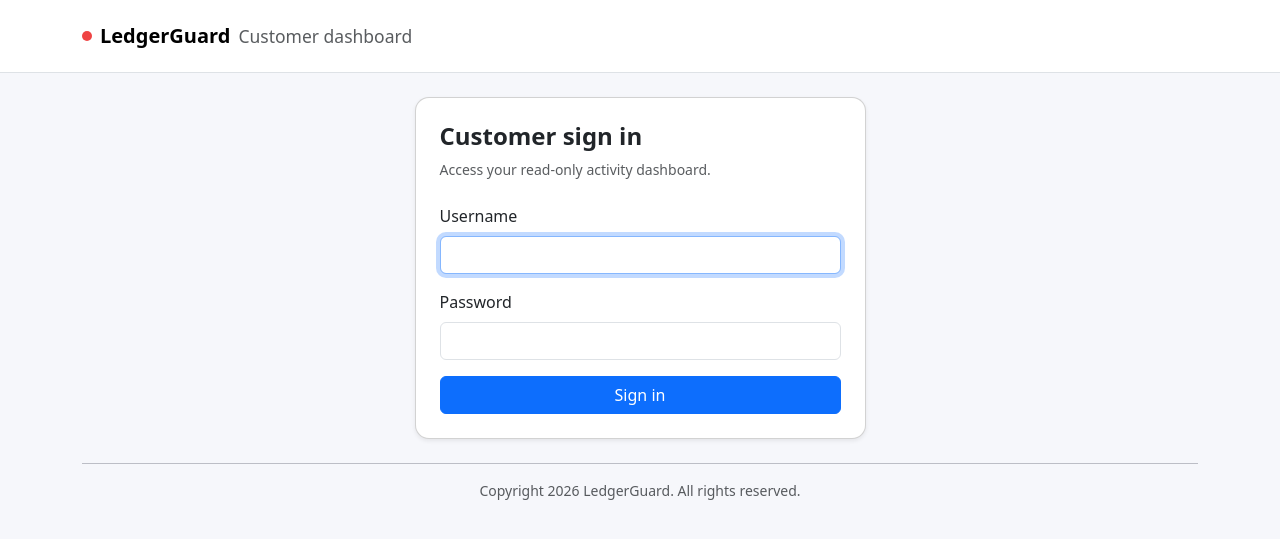
After one commit to AAdewunmi/Neo-Bank-Fraud-Detection-Project, a Django app: page /customer/login/ in a window 1280 px wide. The commit adds this page. Shown: the top 539 px of the page. Run offline with Django 5.2, Linux system fonts and the light colour scheme.

Commit message:
Implement customer auth flow from landing page to customer dashboard and logout

```diff
--- a/customer_site/templates/customer/base.html
+++ b/customer_site/templates/customer/base.html
@@ -3,14 +3,14 @@
 <html lang="en">
   <head>
     <meta charset="utf-8">
-    <title>LedgerGuard Customer</title>
+    <title>LedgerGuard Customer Dashboard</title>
     <meta name="viewport" content="width=device-width, initial-scale=1">
     <link href="https://cdn.jsdelivr.net/npm/bootstrap@5.3.3/dist/css/bootstrap.min.css" rel="stylesheet">
     <style>
       :root {
-        --cs-bg: #f8fafc;
+        --cs-bg: #f6f7fb;
         --cs-ink: #0f172a;
-        --cs-accent: #2563eb;
+        --cs-accent: #ef4444;
       }
       body { background: var(--cs-bg); color: var(--cs-ink); }
       .card { border-radius: 14px; }
@@ -31,9 +31,16 @@
         <a class="navbar-brand d-flex align-items-center" href="/customer/">
           <span class="brand-dot"></span>
           <span class="fw-semibold">LedgerGuard</span>
-          <span class="ms-2 small text-muted">Customer</span>
+          <span class="ms-2 small text-muted">Customer dashboard</span>
         </a>
-        <a class="btn btn-sm btn-outline-secondary" href="/">Back to overview</a>
+        <div class="d-flex gap-2">
+          {% if user.is_authenticated %}
+            <form method="post" action="{% url 'customer:logout' %}" class="mb-0">
+              {% csrf_token %}
+              <button class="btn btn-sm btn-outline-secondary" type="submit">Sign out</button>
+            </form>
+          {% endif %}
+        </div>
       </div>
     </nav>
 
--- /dev/null
+++ b/customer_site/templates/customer/login.html
@@ -0,0 +1,37 @@
+{% extends "customer/base.html" %}
+
+{% block content %}
+<div class="row justify-content-center">
+  <div class="col-md-6 col-lg-5">
+    <div class="card shadow-sm">
+      <div class="card-body p-4">
+        <h1 class="h4 fw-semibold mb-2">Customer sign in</h1>
+        <p class="text-muted small mb-4">Access your read-only activity dashboard.</p>
+        <form method="post" novalidate>
+          {% csrf_token %}
+          <div class="mb-3">
+            <label class="form-label" for="id_username">Username</label>
+            {{ form.username }}
+            {% if form.username.errors %}
+              <div class="text-danger small mt-1">{{ form.username.errors|striptags }}</div>
+            {% endif %}
+          </div>
+          <div class="mb-3">
+            <label class="form-label" for="id_password">Password</label>
+            {{ form.password }}
+            {% if form.password.errors %}
+              <div class="text-danger small mt-1">{{ form.password.errors|striptags }}</div>
+            {% endif %}
+          </div>
+          {% if form.non_field_errors %}
+            <div class="text-danger small mb-3">{{ form.non_field_errors|striptags }}</div>
+          {% endif %}
+          <div class="d-grid">
+            <button class="btn btn-primary" type="submit">Sign in</button>
+          </div>
+        </form>
+      </div>
+    </div>
+  </div>
+</div>
+{% endblock %}
--- a/customer_site/urls.py
+++ b/customer_site/urls.py
@@ -6,7 +6,9 @@ from customer_site import views
 app_name = "customer"
 
 urlpatterns = [
-    path("", views.home, name="home"),
+    path("login/", views.customer_login, name="login"),
+    path("logout/", views.customer_logout, name="logout"),
+    path("", views.dashboard, name="dashboard"),
     path("flag/", views.flag_transaction, name="flag"),
     path("export-flags/", views.export_flags, name="export_flags"),
 ]
--- a/customer_site/views.py
+++ b/customer_site/views.py
@@ -9,6 +9,9 @@ import os
 import re
 from typing import Any, Dict, List, Mapping
 
+from django.contrib.auth import login, logout
+from django.contrib.auth.decorators import login_required
+from django.contrib.auth.forms import AuthenticationForm
 from django.http import HttpRequest, HttpResponse
 from django.shortcuts import redirect, render
 from django.utils import timezone
@@ -70,8 +73,35 @@ def _filter_customer_rows(rows: List[Mapping[str, Any]]) -> tuple[List[Dict[str,
     return filtered, dropped
 
 
-def home(request: HttpRequest) -> HttpResponse:
-    """Render the customer landing page."""
+def customer_login(request: HttpRequest) -> HttpResponse:
+    if request.user.is_authenticated:
+        return redirect("customer:dashboard")
+
+    form = AuthenticationForm(request, data=request.POST or None)
+    form.fields["username"].widget.attrs.update({"class": "form-control"})
+    form.fields["password"].widget.attrs.update({"class": "form-control"})
+    if request.method == "POST" and form.is_valid():
+        user = form.get_user()
+        if user.is_staff:
+            form.add_error(
+                None,
+                "Staff accounts cannot sign in here. Use Ops sign in instead.",
+            )
+        else:
+            login(request, user)
+            return redirect("customer:dashboard")
+
+    return render(request, "customer/login.html", {"form": form})
+
+
+def customer_logout(request: HttpRequest) -> HttpResponse:
+    logout(request)
+    return redirect("public_home")
+
+
+@login_required(login_url="customer:login")
+def dashboard(request: HttpRequest) -> HttpResponse:
+    """Render the customer dashboard."""
     scored_run = load_scored_run(request.session)
     base_rows = scored_run.rows if scored_run else []
     run_meta = scored_run.run_meta if scored_run else {}
@@ -85,7 +115,7 @@ def home(request: HttpRequest) -> HttpResponse:
             "rows_shown": 0,
             "flags": flags,
         }
-        return render(request, "customer/home.html", context)
+        return render(request, "customer/dashboard.html", context)
 
     max_rows = int(os.environ.get("LEDGERGUARD_CUSTOMER_MAX_ROWS", "200"))
     edits = _get_category_edits(request.session)
@@ -107,14 +137,15 @@ def home(request: HttpRequest) -> HttpResponse:
             else None
         ),
     }
-    return render(request, "customer/home.html", context)
+    return render(request, "customer/dashboard.html", context)
 
 
 @require_POST
+@login_required(login_url="customer:login")
 def flag_transaction(request: HttpRequest) -> HttpResponse:
     row_id = str(request.POST.get("row_id", "")).strip().lower()
     if not _is_valid_row_id(row_id):
-        return redirect("customer:home")
+        return redirect("customer:dashboard")
 
     reason = str(request.POST.get("reason", "")).strip()
     if len(reason) > MAX_REASON_LENGTH:
@@ -122,13 +153,13 @@ def flag_transaction(request: HttpRequest) -> HttpResponse:
 
     scored_run = load_scored_run(request.session)
     if not scored_run or not scored_run.rows:
-        return redirect("customer:home")
+        return redirect("customer:dashboard")
 
     rows_with_ids = _ensure_row_ids(list(scored_run.rows))
     row_lookup = {str(r.get("row_id", "")).lower(): r for r in rows_with_ids}
     base = row_lookup.get(row_id)
     if base is None:
-        return redirect("customer:home")
+        return redirect("customer:dashboard")
 
     flags = _get_customer_flags(request.session)
     # Overwrite allowed so the latest customer note is captured.
@@ -144,9 +175,10 @@ def flag_transaction(request: HttpRequest) -> HttpResponse:
     }
     request.session[CUSTOMER_FLAGS_SESSION_KEY] = flags
     request.session.modified = True
-    return redirect("customer:home")
+    return redirect("customer:dashboard")
 
 
+@login_required(login_url="customer:login")
 def export_flags(request: HttpRequest) -> HttpResponse:
     flags = _get_customer_flags(request.session)
 
--- a/dashboard/templates/dashboard/base.html
+++ b/dashboard/templates/dashboard/base.html
@@ -44,9 +44,6 @@
 
         <div id="navMain" class="collapse navbar-collapse">
           <ul class="navbar-nav me-auto mb-2 mb-lg-0">
-            <li class="nav-item">
-              <a class="nav-link" href="/customer/">Customer site</a>
-            </li>
             {% if user.is_authenticated and user.is_staff %}
               <li class="nav-item">
                 <a class="nav-link" href="/ops/">Ops dashboard</a>
@@ -66,6 +63,7 @@
                 <button type="submit" class="btn btn-sm btn-outline-light">Sign out</button>
               </form>
             {% else %}
+              <a class="btn btn-sm btn-outline-light" href="{% url 'customer:login' %}">Customer sign in</a>
               <a class="btn btn-sm btn-outline-light" href="{% url 'login' %}">Ops sign in</a>
             {% endif %}
           </div>
--- a/neobank_site/urls.py
+++ b/neobank_site/urls.py
@@ -22,6 +22,7 @@ urlpatterns = [
     path("ops/", include(("dashboard.urls", "dashboard"), namespace="dashboard")),
 
     # Auth endpoints
+    path("accounts/login/", dashboard_views.ops_login, name="login"),
     path("accounts/", include("django.contrib.auth.urls")),
 
     # Admin site
```
Also changed, not shown: dashboard/templates/registration/login.html (+5 -2 lines), dashboard/views.py (+24 -0 lines), tests/test_customer_auth.py (added, +44 -0 lines), tests/test_customer_transactions.py (+4 -1 lines), tests/test_platform_routing.py (+8 -1 lines), customer_site/templates/customer/dashboard.html (renamed from customer_site/templates/customer/home.html).
